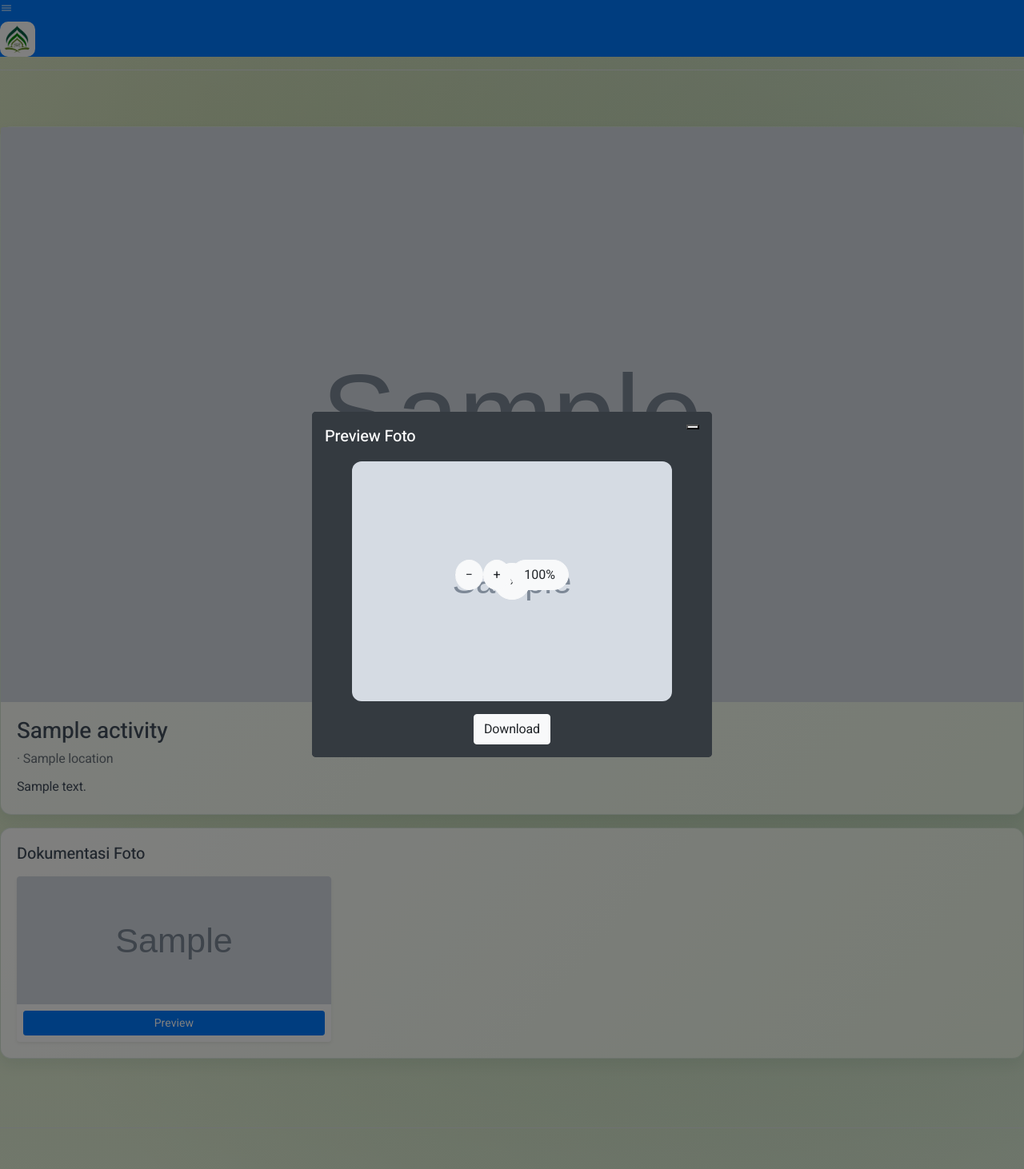
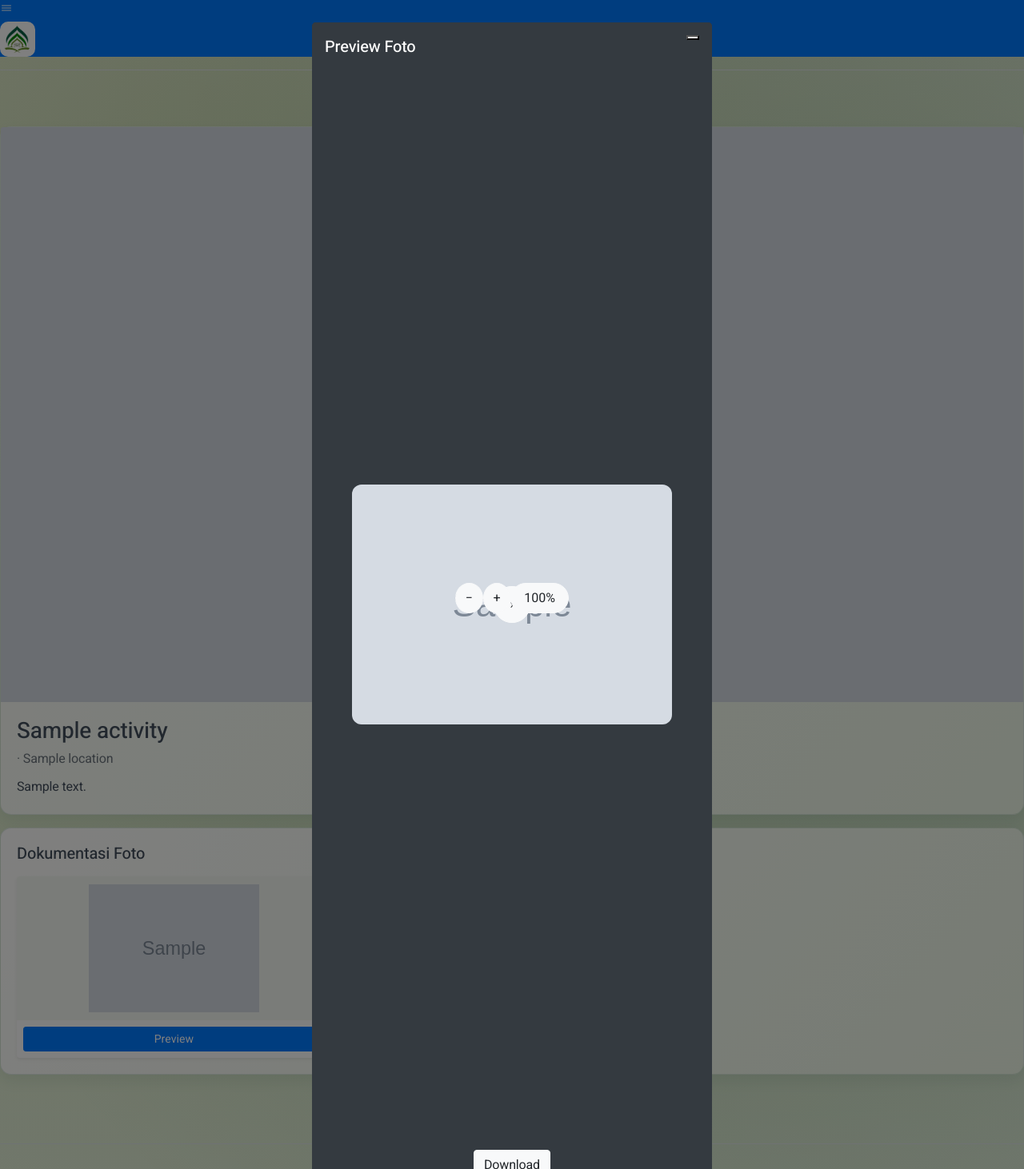
Before and after one commit to 326167Dian/ddr, a Laravel app: template resources/views/frontend/activity-detail.blade.php in a window 1280 px wide, after a click on "Preview". Shown: the whole page at 80% size. Run offline with Laravel 12, Linux system fonts and the light colour scheme; the template is opened without the code that fills it: most values are stand-ins (such as "Sample title", 1, 10 or a date in 2020); grey boxes marked "Sample" are stand-in pictures.

Commit message:
perbaikan tampilan galeri kegiatan

```diff
--- a/resources/views/frontend/activity-detail.blade.php
+++ b/resources/views/frontend/activity-detail.blade.php
@@ -22,7 +22,7 @@
                             <div class="col-6 col-md-4">
                                 <button type="button" class="btn btn-link p-0 border-0 w-100 text-start gallery-preview-trigger" data-gallery-image="{{ asset($galleryImage) }}" data-bs-toggle="modal" data-bs-target="#galleryPreviewModal">
                                     <div class="card h-100 border-0 shadow-sm overflow-hidden">
-                                        <img src="{{ asset($galleryImage) }}" class="card-img-top" alt="Dokumentasi kegiatan" style="height:160px; object-fit:cover;">
+                                        <img src="{{ asset($galleryImage) }}" class="card-img-top" alt="Dokumentasi kegiatan" style="height:180px; object-fit:contain; padding:10px; background:#f5f8f3;">
                                         <div class="card-body p-2 text-center">
                                             <span class="btn btn-sm btn-primary w-100">Preview</span>
                                         </div>
@@ -45,8 +45,8 @@
                 </div>
                 <div class="modal-body d-flex align-items-center justify-content-center p-0 position-relative">
                     <button type="button" id="galleryPrevButton" class="btn btn-light rounded-circle position-absolute start-0 ms-3 d-flex align-items-center justify-content-center" style="width:46px; height:46px; z-index:2;" aria-label="Foto sebelumnya">‹</button>
-                    <div class="d-flex align-items-center justify-content-center w-100 h-100 position-relative">
-                        <img id="galleryPreviewImage" src="" alt="Preview foto kegiatan" style="max-width:100%; max-height:calc(100vh - 120px); width:auto; height:auto; object-fit:contain; border-radius:12px; transition:transform .2s ease; transform:scale(1);">
+                    <div class="d-flex align-items-center justify-content-center w-100 h-100 position-relative gallery-preview-viewport">
+                        <img id="galleryPreviewImage" src="" alt="Preview foto kegiatan" class="gallery-preview-image" style="transition:transform .2s ease; transform:scale(1);">
                     </div>
                     <button type="button" id="galleryNextButton" class="btn btn-light rounded-circle position-absolute end-0 me-3 d-flex align-items-center justify-content-center" style="width:46px; height:46px; z-index:2;" aria-label="Foto berikutnya">›</button>
                     <div class="position-absolute bottom-0 start-50 translate-middle-x mb-3 d-flex gap-2" style="z-index:3;">
@@ -66,6 +66,38 @@
         <a href="{{ route('activities') }}" class="btn btn-primary btn-block">Kembali ke Daftar Kegiatan</a>
     </div>
 @endsection
+
+@push('styles')
+    <style>
+        .gallery-preview-viewport {
+            padding: 24px;
+            min-height: calc(100vh - 130px);
+            overflow: auto;
+        }
+
+        .gallery-preview-image {
+            max-width: calc(100vw - 120px);
+            max-height: calc(100vh - 180px);
+            width: auto;
+            height: auto;
+            object-fit: contain;
+            border-radius: 12px;
+            display: block;
+            background: rgba(255, 255, 255, 0.04);
+        }
+
+        @media (max-width: 768px) {
+            .gallery-preview-viewport {
+                padding: 14px;
+            }
+
+            .gallery-preview-image {
+                max-width: calc(100vw - 40px);
+                max-height: calc(100vh - 220px);
+            }
+        }
+    </style>
+@endpush
 
 @push('scripts')
     <script>
@@ -149,6 +181,20 @@
                 }
             }, { passive: true });
 
+            previewModal.addEventListener('wheel', function (event) {
+                if (! previewModal.classList.contains('show')) {
+                    return;
+                }
+
+                event.preventDefault();
+
+                if (event.deltaY < 0) {
+                    updateZoom(currentScale + 0.2);
+                } else {
+                    updateZoom(currentScale - 0.2);
+                }
+            }, { passive: false });
+
             document.addEventListener('keydown', function (event) {
                 if (! previewModal.classList.contains('show')) {
                     return;
```
Also changed, not shown: tests/Feature/ActivityGalleryDetailTest.php (+4 -3 lines).
